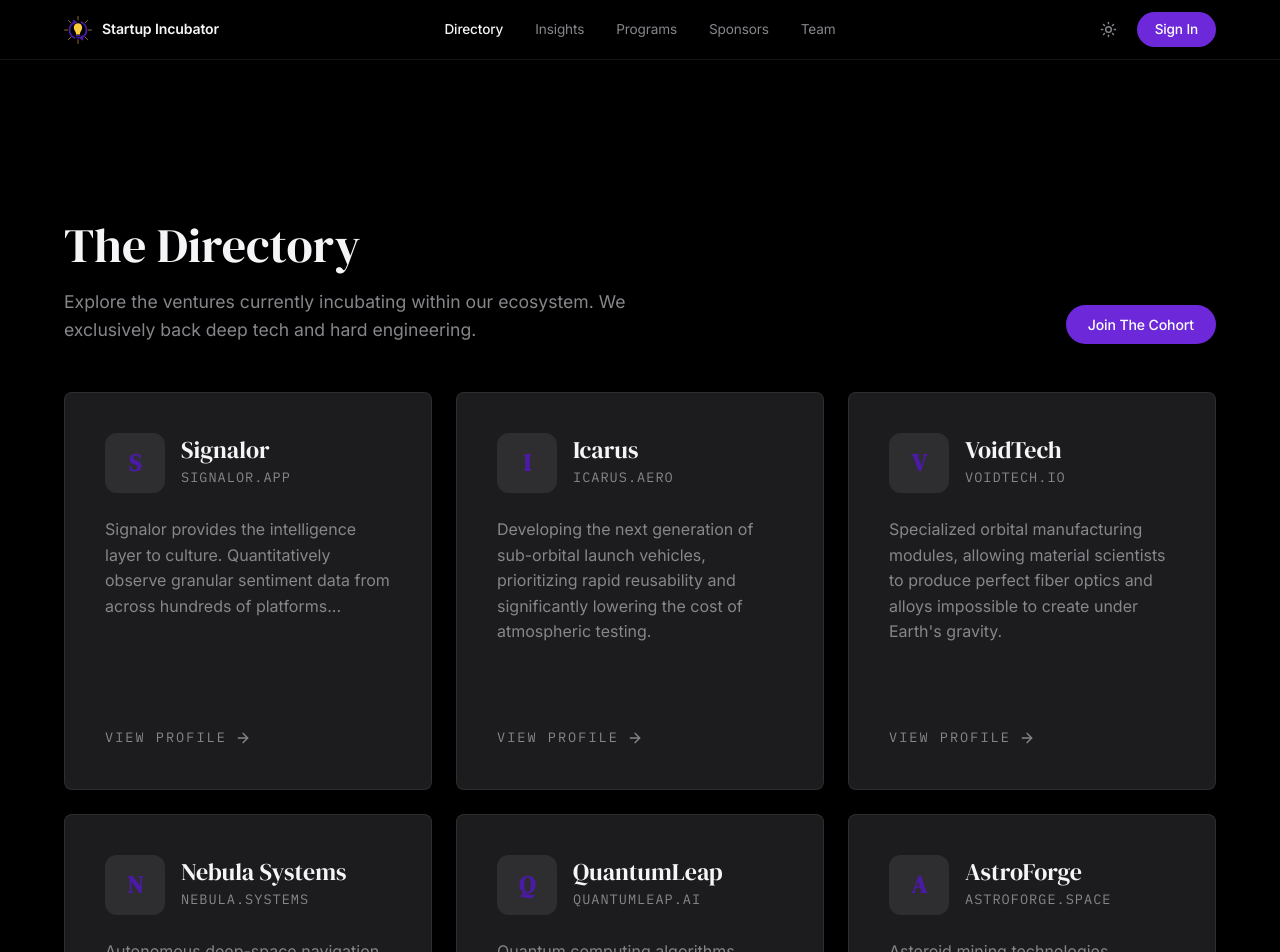
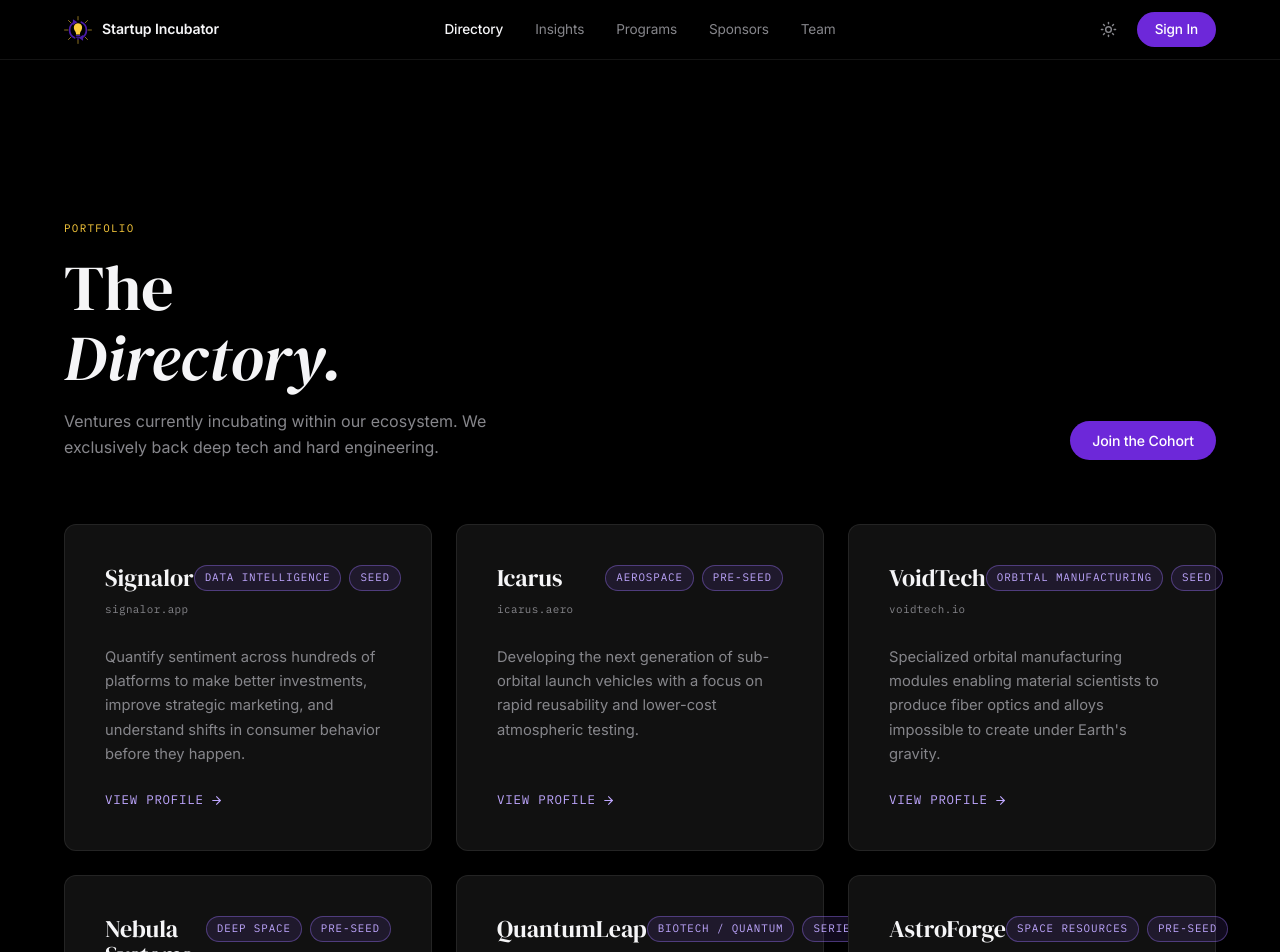
Before and after one commit to alice-lan-lili/SIC-draft-site, a React (Vite) app: page /directory in a window 1280 px wide. Shown: the top 952 px of the page. Built offline with nearby package versions, Linux system fonts and the light colour scheme; a web font is replaced by a local one.

Commit message:
Enhance homepage layout with new features, improve Navbar accessibility, and optimize Sponsors section for better user experience

```diff
--- a/src/components/Directory.tsx
+++ b/src/components/Directory.tsx
@@ -1,210 +1,164 @@
 import { useState } from 'react';
 import { motion, AnimatePresence } from 'framer-motion';
-import { ExternalLink, X, ArrowRight, Activity } from 'lucide-react';
+import { ExternalLink, X, ArrowRight } from 'lucide-react';
+
+const startups = [
+  {
+    name: 'Signalor',
+    url: 'signalor.app',
+    sector: 'Data Intelligence',
+    stage: 'Seed',
+    desc: 'Quantify sentiment across hundreds of platforms to make better investments, improve strategic marketing, and understand shifts in consumer behavior before they happen.',
+    fullDesc: 'Signalor provides the intelligence layer to culture. By quantitatively observing granular sentiment data from across hundreds of platforms, the company enables investors and brands to make better decisions, improve strategic marketing, and understand shifts in consumer behavior before they happen.',
+  },
+  {
+    name: 'Icarus',
+    url: 'icarus.aero',
+    sector: 'Aerospace',
+    stage: 'Pre-Seed',
+    desc: 'Developing the next generation of sub-orbital launch vehicles with a focus on rapid reusability and lower-cost atmospheric testing.',
+    fullDesc: 'Icarus is developing the next generation of sub-orbital launch vehicles, prioritizing rapid reusability and significantly lowering the cost of atmospheric testing for aerospace engineering. Currently in late-stage testing with primary thruster systems.',
+  },
+  {
+    name: 'VoidTech',
+    url: 'voidtech.io',
+    sector: 'Orbital Manufacturing',
+    stage: 'Seed',
+    desc: 'Specialized orbital manufacturing modules enabling material scientists to produce fiber optics and alloys impossible to create under Earth\'s gravity.',
+    fullDesc: "VoidTech provides specialized orbital manufacturing modules, allowing material scientists to produce perfect fiber optics and alloys impossible to create under Earth's gravity. Seed funded and launching first payload in late 2026.",
+  },
+  {
+    name: 'Nebula Systems',
+    url: 'nebula.systems',
+    sector: 'Deep Space',
+    stage: 'Pre-Seed',
+    desc: 'Autonomous deep-space navigation software leveraging novel optical tracking algorithms that dramatically reduce ground-station dependency.',
+    fullDesc: 'Nebula Systems builds autonomous deep-space navigation software leveraging novel optical tracking algorithms. Their software dramatically reduces the need for constant ground-station contact, enabling longer and more cost-efficient deep space missions.',
+  },
+  {
+    name: 'QuantumLeap',
+    url: 'quantumleap.ai',
+    sector: 'Biotech / Quantum',
+    stage: 'Series A',
+    desc: 'Quantum computing algorithms for rapid pharmaceutical drug discovery — shortening the discovery phase from years to weeks.',
+    fullDesc: 'Quantum computing algorithms customized for rapid pharmaceutical drug discovery. By simulating molecular interactions at a quantum level, QuantumLeap shortens the discovery phase from years to weeks, dramatically accelerating time-to-trial.',
+  },
+  {
+    name: 'AstroForge',
+    url: 'astroforge.space',
+    sector: 'Space Resources',
+    stage: 'Pre-Seed',
+    desc: 'Asteroid mining technologies targeting near-earth objects for rare-earth metals, with in-orbit extraction and refining modules.',
+    fullDesc: 'AstroForge is developing asteroid mining technologies targeting near-earth objects for rare-earth metals. We are developing the extraction modules necessary to refine materials directly in orbit, eliminating the need to return raw ore to Earth.',
+  },
+];
 
 export default function Directory() {
   const [selected, setSelected] = useState<number | null>(null);
-
-  const startups = [
-    {
-      name: "Signalor",
-      link: "SIGNALOR.APP",
-      logo: "S",
-      desc: "Signalor provides the intelligence layer to culture. Quantitatively observe granular sentiment data from across hundreds of platforms...",
-      fullDesc: "Signalor provides the intelligence layer to culture. Quantitatively observe granular sentiment data from across hundreds of platforms to make better investments, improve strategic marketing, and understand shifts in consumer behavior before they happen."
-    },
-    {
-      name: "Icarus",
-      link: "ICARUS.AERO",
-      logo: "I",
-      desc: "Developing the next generation of sub-orbital launch vehicles, prioritizing rapid reusability and significantly lowering the cost of atmospheric testing.",
-      fullDesc: "Icarus is developing the next generation of sub-orbital launch vehicles, prioritizing rapid reusability and significantly lowering the cost of atmospheric testing for aerospace engineering. Currently in late-stage testing with primary thruster systems."
-    },
-    {
-      name: "VoidTech",
-      link: "VOIDTECH.IO",
-      logo: "V",
-      desc: "Specialized orbital manufacturing modules, allowing material scientists to produce perfect fiber optics and alloys impossible to create under Earth's gravity.",
-      fullDesc: "VoidTech provides specialized orbital manufacturing modules, allowing material scientists to produce perfect fiber optics and alloys impossible to create under Earth's gravity. Seed funded and launching first payload in late 2026."
-    },
-    {
-      name: "Nebula Systems",
-      link: "NEBULA.SYSTEMS",
-      logo: "N",
-      desc: "Autonomous deep-space navigation software leveraging novel optical tracking algorithms.",
-      fullDesc: "Nebula Systems builds autonomous deep-space navigation software leveraging novel optical tracking algorithms. Our software dramatically reduces the need for constant ground-station contact."
-    },
-    {
-      name: "QuantumLeap",
-      link: "QUANTUMLEAP.AI",
-      logo: "Q",
-      desc: "Quantum computing algorithms customized for rapid pharmaceutical drug discovery.",
-      fullDesc: "Quantum computing algorithms customized for rapid pharmaceutical drug discovery. By simulating molecular interactions at a quantum level, we shorten the discovery phase from years to weeks."
-    },
-    {
-      name: "AstroForge",
-      link: "ASTROFORGE.SPACE",
-      logo: "A",
-      desc: "Asteroid mining technologies targeting near-earth objects for rare-earth metals.",
-      fullDesc: "Asteroid mining technologies targeting near-earth objects for rare-earth metals. We are developing the extraction modules necessary to refine materials directly in orbit."
-    }
-  ];
 
   return (
     <section className="section">
       <div className="container">
 
-        <div style={{ display: 'flex', justifyContent: 'space-between', alignItems: 'flex-end', marginBottom: '3rem', flexWrap: 'wrap', gap: '2rem' }}>
+        {/* Header */}
+        <div style={{ display: 'flex', justifyContent: 'space-between', alignItems: 'flex-end', marginBottom: '4rem', flexWrap: 'wrap', gap: '2rem' }}>
           <div>
-            <h1 style={{ fontSize: '3rem', marginBottom: '1rem' }}>The Directory</h1>
-            <p className="text-muted" style={{ maxWidth: '600px', fontSize: '1.1rem' }}>Explore the ventures currently incubating within our ecosystem. We exclusively back deep tech and hard engineering.</p>
+            <span className="section-label">Portfolio</span>
+            <h1 style={{ fontSize: 'clamp(2.5rem, 5vw, 4rem)' }}>
+              The<br /><em>Directory.</em>
+            </h1>
+            <p style={{ color: 'var(--text-secondary)', maxWidth: '480px', marginTop: '1rem', fontSize: '1rem', lineHeight: 1.65 }}>
+              Ventures currently incubating within our ecosystem. We exclusively back deep tech and hard engineering.
+            </p>
           </div>
-          <button className="btn-accent">Join The Cohort</button>
+          <button className="btn-accent">Join the Cohort</button>
         </div>
 
+        {/* Grid */}
         <div className="grid-2">
           {startups.map((startup, idx) => (
             <motion.div
               key={idx}
               layoutId={`card-${idx}`}
               onClick={() => setSelected(idx)}
-              initial="rest"
-              whileHover="hover"
-              style={{
-                background: 'var(--bg-tertiary)',
-                border: '1px solid var(--border-color)',
-                borderRadius: '8px',
-                padding: '2.5rem',
-                cursor: 'pointer',
-                display: 'flex',
-                flexDirection: 'column',
-                gap: '1.5rem',
-                position: 'relative',
-                overflow: 'hidden'
-              }}
+              className="glass-card"
+              style={{ padding: '2.5rem', cursor: 'pointer', display: 'flex', flexDirection: 'column', gap: '1.5rem' }}
+              whileHover={{ borderColor: 'var(--border-strong)' } as never}
             >
-              {/* Dynamic Hover Background Glow */}
-              <motion.div
-                variants={{ rest: { opacity: 0 }, hover: { opacity: 1 } }}
-                transition={{ duration: 0.3 }}
-                style={{
-                  position: 'absolute', top: 0, left: 0, width: '100%', height: '100%',
-                  background: 'radial-gradient(circle at 100% 100%, rgba(139, 92, 246, 0.08) 0%, transparent 50%)',
-                  pointerEvents: 'none'
-                }}
-              />
-
-              <div style={{ display: 'flex', alignItems: 'center', gap: '1rem', zIndex: 1 }}>
-                <div style={{
-                  width: '60px',
-                  height: '60px',
-                  background: 'var(--border-color)',
-                  display: 'flex',
-                  alignItems: 'center',
-                  justifyContent: 'center',
-                  fontSize: '1.5rem',
-                  fontWeight: 700,
-                  color: 'var(--purple)',
-                  fontFamily: 'var(--font-heading)',
-                  borderRadius: '12px'
-                }}>
-                  {startup.logo}
+              <div style={{ display: 'flex', justifyContent: 'space-between', alignItems: 'flex-start' }}>
+                <div>
+                  <motion.h3 layoutId={`title-${idx}`} style={{ fontSize: '1.5rem', marginBottom: '4px' }}>{startup.name}</motion.h3>
+                  <span style={{ fontFamily: 'var(--font-mono)', fontSize: '0.68rem', color: 'var(--text-secondary)', letterSpacing: '0.04em' }}>{startup.url}</span>
                 </div>
-                <div>
-                  <motion.h3 layoutId={`title-${idx}`} style={{ fontSize: '1.5rem', margin: 0, marginBottom: '4px' }}>{startup.name}</motion.h3>
-                  <div style={{ fontSize: '0.85rem', color: 'var(--text-secondary)', letterSpacing: '1px', fontFamily: 'var(--font-mono)' }}>
-                    {startup.link}
-                  </div>
+                <div style={{ display: 'flex', gap: '0.5rem', flexShrink: 0 }}>
+                  <span className="pill">{startup.sector}</span>
+                  <span className="pill">{startup.stage}</span>
                 </div>
               </div>
 
-              <p style={{ color: 'var(--text-secondary)', lineHeight: 1.6, fontSize: '1rem', zIndex: 1 }}>{startup.desc}</p>
+              <p style={{ fontSize: '0.92rem', color: 'var(--text-secondary)', lineHeight: 1.65 }}>{startup.desc}</p>
 
-              {/* Unique Motion Preview State revealed on hover */}
-              <motion.div
-                variants={{
-                  rest: { opacity: 0, height: 0, marginTop: 0 },
-                  hover: { opacity: 1, height: 'auto', marginTop: '0.5rem' }
-                }}
-                transition={{ duration: 0.3 }}
-                style={{
-                  background: 'rgba(255,255,255,0.03)',
-                  border: '1px solid rgba(255,255,255,0.05)',
-                  borderRadius: '6px',
-                  padding: '1rem',
-                  overflow: 'hidden',
-                  zIndex: 1
-                }}
-              >
-                <div style={{ display: 'flex', alignItems: 'center', gap: '6px', color: 'var(--yellow)', fontSize: '0.75rem', fontFamily: 'var(--font-mono)', textTransform: 'uppercase', marginBottom: '8px' }}>
-                  <Activity size={12} /> Live Preview
-                </div>
-                <p style={{ fontSize: '0.85rem', color: 'var(--text-secondary)', lineHeight: 1.5, margin: 0 }}>
-                  [FILLER PREVIEW] Currently in stealth. Recent metrics show 240% MoM user acquisition in target demographics. Preparing for Series A raise in Q4.
-                </p>
-              </motion.div>
-
-              <motion.div
-                variants={{ rest: { color: 'var(--text-secondary)' }, hover: { color: 'var(--purple)' } }}
-                style={{ display: 'flex', alignItems: 'center', gap: '8px', fontSize: '0.85rem', letterSpacing: '2px', fontFamily: 'var(--font-mono)', marginTop: 'auto', textTransform: 'uppercase', zIndex: 1 }}
-              >
-                VIEW PROFILE <ArrowRight size={16} />
-              </motion.div>
+              <div style={{ display: 'flex', alignItems: 'center', gap: '6px', fontSize: '0.78rem', color: 'var(--text-accent)', fontFamily: 'var(--font-mono)', marginTop: 'auto', letterSpacing: '0.06em' }}>
+                VIEW PROFILE <ArrowRight size={13} />
+              </div>
             </motion.div>
           ))}
         </div>
 
-        {/* Modal Overlay */}
+        {/* Modal */}
         <AnimatePresence>
           {selected !== null && (
-            <div style={{ position: 'fixed', top: 0, left: 0, width: '100%', height: '100%', zIndex: 1000, display: 'flex', alignItems: 'center', justifyContent: 'center' }}>
+            <div style={{ position: 'fixed', inset: 0, zIndex: 1000, display: 'flex', alignItems: 'center', justifyContent: 'center' }}>
               <motion.div
                 initial={{ opacity: 0 }}
                 animate={{ opacity: 1 }}
                 exit={{ opacity: 0 }}
                 onClick={() => setSelected(null)}
-                style={{ position: 'absolute', top: 0, left: 0, width: '100%', height: '100%', background: 'rgba(0,0,0,0.7)', backdropFilter: 'blur(8px)' }}
+                style={{ position: 'absolute', inset: 0, background: 'rgba(0,0,0,0.6)', backdropFilter: 'blur(12px)' }}
               />
-
-              {/* By using a flex wrapper above, we can drop the buggy translate(-50%, -50%) which conflicts with framer motion's layoutId engine */}
               <motion.div
                 layoutId={`card-${selected}`}
                 style={{
                   width: '90%',
-                  maxWidth: '700px',
-                  background: 'var(--bg-tertiary)',
-                  padding: '4rem',
-                  borderRadius: '8px',
+                  maxWidth: '640px',
+                  background: 'var(--bg-secondary)',
                   border: '1px solid var(--border-color)',
+                  borderRadius: '16px',
+                  padding: '3rem',
                   zIndex: 1001,
                   display: 'flex',
                   flexDirection: 'column',
                   gap: '2rem',
-                  position: 'relative'
+                  position: 'relative',
                 }}
               >
                 <div style={{ display: 'flex', justifyContent: 'space-between', alignItems: 'flex-start' }}>
-                  <div style={{ display: 'flex', alignItems: 'center', gap: '1.5rem' }}>
-                    <div style={{ width: '80px', height: '80px', background: 'var(--border-color)', display: 'flex', alignItems: 'center', justifyContent: 'center', fontSize: '2rem', fontWeight: 700, color: 'var(--purple)', fontFamily: 'var(--font-heading)', borderRadius: '16px' }}>
-                      {startups[selected].logo}
-                    </div>
-                    <div>
-                      <motion.h3 layoutId={`title-${selected}`} style={{ fontSize: '2.5rem', margin: 0, marginBottom: '8px' }}>{startups[selected].name}</motion.h3>
-                      <a href={`https://${startups[selected].link.toLowerCase()}`} className="text-accent" style={{ display: 'inline-flex', alignItems: 'center', gap: '0.5rem', fontFamily: 'var(--font-mono)', fontSize: '0.9rem', letterSpacing: '1px' }}>
-                        {startups[selected].link} <ExternalLink size={14} />
-                      </a>
-                    </div>
+                  <div>
+                    <motion.h2 layoutId={`title-${selected}`} style={{ fontSize: '2rem', marginBottom: '6px' }}>
+                      {startups[selected].name}
+                    </motion.h2>
+                    <a
+                      href={`https://${startups[selected].url}`}
+                      target="_blank"
+                      rel="noreferrer"
+                      style={{ display: 'inline-flex', alignItems: 'center', gap: '5px', fontFamily: 'var(--font-mono)', fontSize: '0.72rem', color: 'var(--text-accent)', letterSpacing: '0.04em' }}
+                    >
+                      {startups[selected].url} <ExternalLink size={12} />
+                    </a>
                   </div>
-                  <button onClick={() => setSelected(null)} style={{ background: 'none', border: 'none', color: 'var(--text-primary)', cursor: 'pointer', padding: '8px' }}>
-                    <X size={28} />
+                  <button onClick={() => setSelected(null)} style={{ background: 'none', border: 'none', color: 'var(--text-secondary)', cursor: 'pointer', padding: '4px' }}>
+                    <X size={22} />
                   </button>
                 </div>
 
-                <p style={{ color: 'var(--text-secondary)', lineHeight: 1.8, fontSize: '1.1rem' }}>{startups[selected].fullDesc}</p>
+                <div style={{ display: 'flex', gap: '0.5rem' }}>
+                  <span className="pill">{startups[selected].sector}</span>
+                  <span className="pill">{startups[selected].stage}</span>
+                </div>
 
-                <div style={{ marginTop: '1rem' }}>
-                  <button className="btn-primary" style={{ width: '100%', padding: '16px' }}>Contact Founders</button>
-                </div>
+                <p style={{ color: 'var(--text-secondary)', lineHeight: 1.75, fontSize: '1rem' }}>{startups[selected].fullDesc}</p>
+
+                <button className="btn-primary" style={{ width: '100%', padding: '14px', borderRadius: '10px' }}>Contact Founders</button>
               </motion.div>
             </div>
           )}
```
